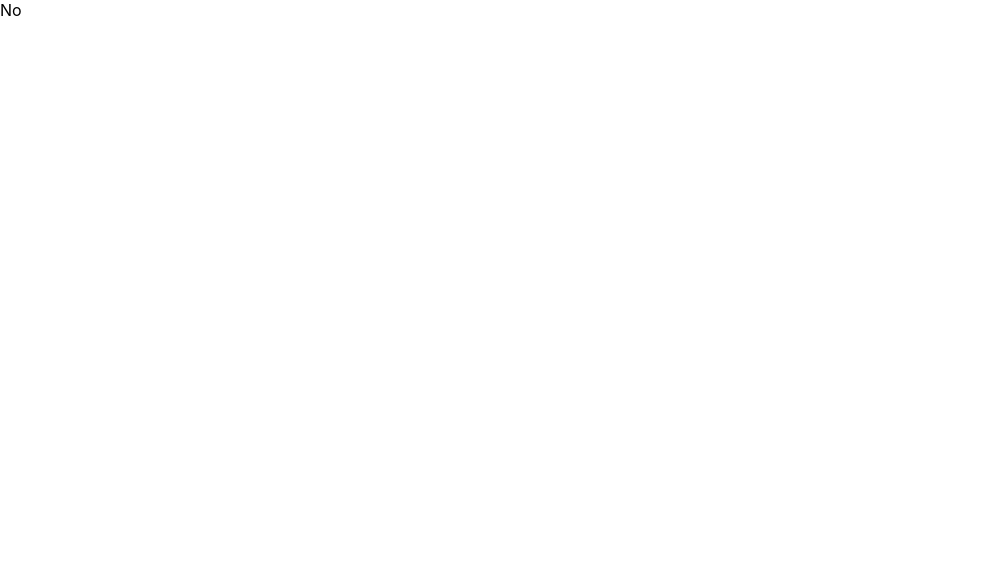
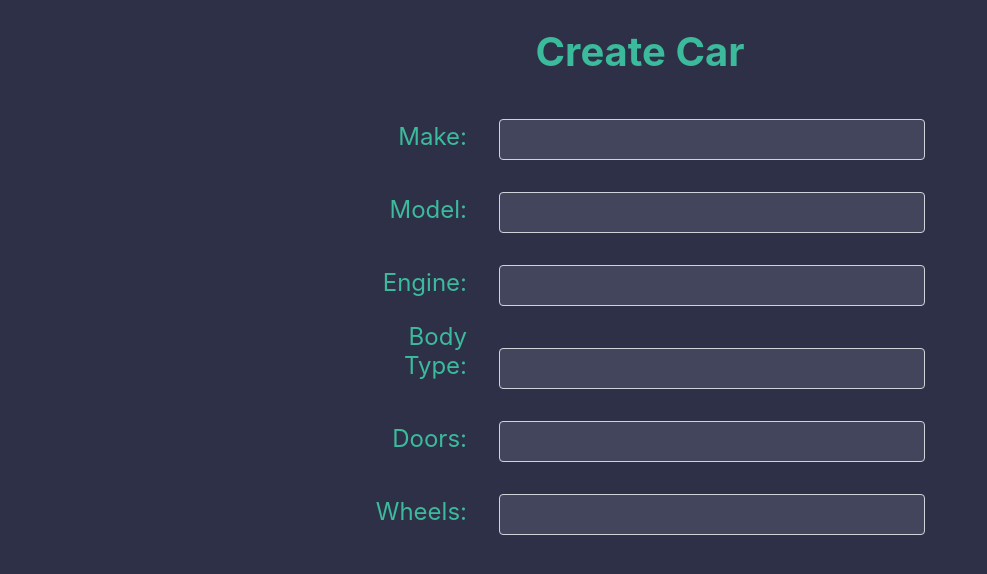
Before and after one commit to christian-sugianto/mini-carsales-app, a React (Create React App) app in the folder frontend/: page /Car in a window 1280 px wide. Shown: the top 574 px of the page, without its empty margins (0-987 px from the left). Built offline with nearby package versions, Linux system fonts and the light colour scheme.

Commit message:
implement car creation form along with the input fields

```diff
--- a/frontend/src/App.tsx
+++ b/frontend/src/App.tsx
@@ -1,5 +1,5 @@
 import React from 'react';
-import { BrowserRouter as Router, Switch, Route, Link } from 'react-router-dom';
+import { BrowserRouter as Router, Route } from 'react-router-dom';
 import Home from './pages/Home';
 import Car from './pages/Car';
 
--- /dev/null
+++ b/frontend/src/components/CarFormField.tsx
@@ -0,0 +1,58 @@
+import React from 'react';
+import styled from 'styled-components';
+import colors from '../assets/consts';
+import { withStyles, fade, InputBase } from '@material-ui/core';
+
+interface Props {
+  text: string;
+}
+
+const CarFormField: React.FC<Props> = ({ text }) => {
+  return (
+    <Container>
+      <Label>{text}: </Label>
+      <BootstrapInput />
+    </Container>
+  );
+};
+
+const Container = styled.div`
+  margin-bottom: 1rem;
+  width: 60%;
+  margin: auto;
+`;
+
+const Label = styled.div`
+  color: ${colors.secondaryColor};
+  display: inline-block;
+  margin-right: 1rem;
+  font-size: 1.5rem;
+  width: 8rem;
+  text-align: right;
+`;
+
+const BootstrapInput = withStyles((theme: any) => ({
+  root: {
+    'label + &': {
+      marginTop: theme.spacing(3),
+    },
+  },
+  input: {
+    margin: '1rem 1rem',
+    borderRadius: 4,
+    position: 'relative',
+    backgroundColor: colors.tertiaryColor,
+    color: 'white',
+    border: '1px solid #ced4da',
+    fontSize: 16,
+    width: '25rem',
+    padding: '10px 12px',
+    transition: theme.transitions.create(['border-color', 'box-shadow']),
+    '&:focus': {
+      boxShadow: `${fade(theme.palette.primary.main, 0.25)} 0 0 0 0.3rem`,
+      borderColor: colors.secondaryColor,
+    },
+  },
+}))(InputBase);
+
+export default CarFormField;
--- a/frontend/src/pages/Car.tsx
+++ b/frontend/src/pages/Car.tsx
@@ -1,7 +1,35 @@
 import React from 'react';
+import CarFormField from '../components/CarFormField';
+import styled from 'styled-components';
+import colors from '../assets/consts';
 
 const Car: React.FC = () => {
-  return <>No</>;
+  return (
+    <Container>
+      <Title> Create Car</Title>
+      <form style={{ display: 'block' }}>
+        <CarFormField text="Make" />
+        <CarFormField text="Model" />
+        <CarFormField text="Engine" />
+        <CarFormField text="Body Type" />
+        <CarFormField text="Doors" />
+        <CarFormField text="Wheels" />
+      </form>
+    </Container>
+  );
 };
 
+const Container = styled.div`
+  position: fixed;
+  width: 100%;
+  height: 100%;
+  background-color: ${colors.primaryColor};
+  text-align: center;
+`;
+
+const Title = styled.h1`
+  color: ${colors.secondaryColor};
+  font-size: 2.5rem;
+`;
+
 export default Car;
```
